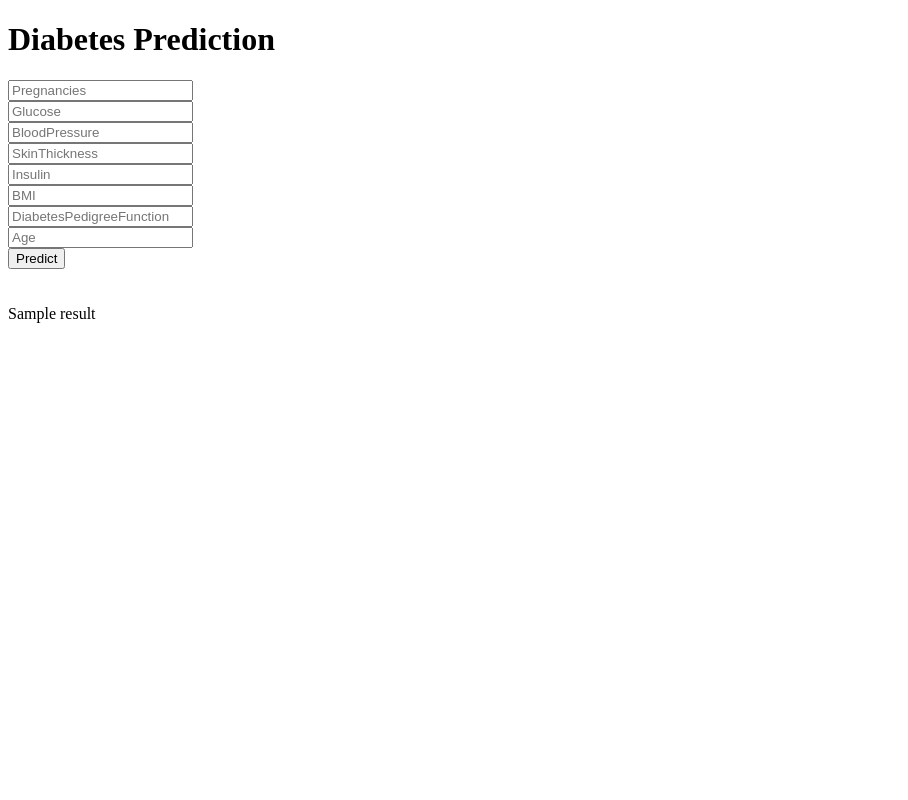
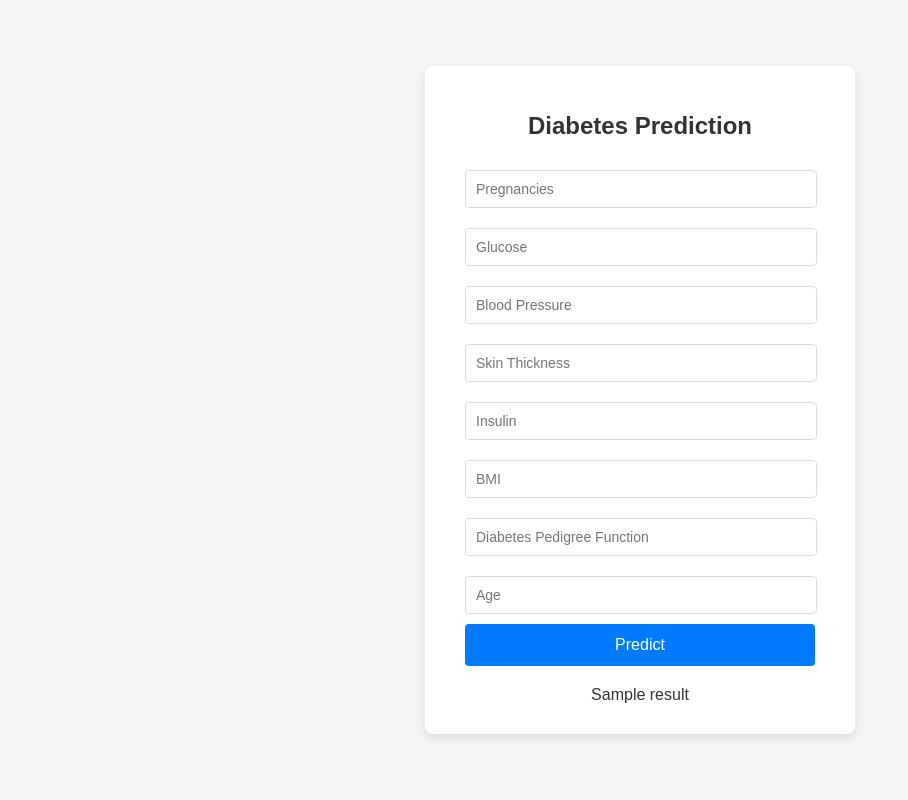
Before and after one commit to Komal-Dev-Ops/Diabetic_Predection, a Flask app: template templates/home.html in a window 1280 px wide. Shown: the whole page, without its empty margins (0-908 px from the left). Run offline with Flask 3, Linux system fonts and the light colour scheme; the template is opened without the code that fills it: most values are stand-ins (such as "Sample title", 1, 10 or a date in 2020); parts of the project's set-up code (start-up, migrations or seed data) failed here and were passed over.

Commit message:
update home.html

```diff
--- a/templates/home.html
+++ b/templates/home.html
@@ -1,35 +1,79 @@
 <!DOCTYPE html>
-<html >
+<html lang="en">
 <head>
   <meta charset="UTF-8">
-  <title>ML API</title>
-
+  <meta name="viewport" content="width=device-width, initial-scale=1.0">
+  <title>Diabetic Prediction App</title>
+  <style>
+    body {
+      font-family: Arial, sans-serif;
+      background: #f5f5f5;
+      margin: 0;
+      padding: 0;
+      display: flex;
+      justify-content: center;
+      align-items: center;
+      height: 100vh;
+    }
+    .login {
+      background: #ffffff;
+      border-radius: 8px;
+      box-shadow: 0 4px 10px rgba(0, 0, 0, 0.1);
+      padding: 30px 40px;
+      width: 350px;
+      text-align: center;
+    }
+    .login h1 {
+      margin-bottom: 20px;
+      font-size: 24px;
+      color: #333;
+    }
+    .login input[type="text"] {
+      width: calc(100% - 20px);
+      padding: 10px;
+      margin: 10px 0;
+      border: 1px solid #ddd;
+      border-radius: 4px;
+      font-size: 14px;
+    }
+    .login button {
+      width: 100%;
+      padding: 12px;
+      background: #007bff;
+      border: none;
+      border-radius: 4px;
+      color: #fff;
+      font-size: 16px;
+      cursor: pointer;
+      transition: background 0.3s ease;
+    }
+    .login button:hover {
+      background: #0056b3;
+    }
+    .result {
+      margin-top: 20px;
+      color: #333;
+      font-size: 16px;
+    }
+  </style>
 </head>
-
 <body>
- <div class="login">
-	<h1>Diabetes Prediction</h1>
-    <form action="{{ url_for('predict_datapoint')}}" method="post">
-      <input type="text" name="Pregnancies" placeholder="Pregnancies" required="required" /><br>
-    	<input type="text" name="Glucose" placeholder="Glucose" required="required" /><br>
-        <input type="text" name="BloodPressure" placeholder="BloodPressure" required="required" /><br>
-        <input type="text" name="SkinThickness" placeholder="SkinThickness" required="required" /><br>
-        <input type="text" name="Insulin" placeholder="Insulin" required="required" /><br>
-        <input type="text" name="BMI" placeholder="BMI" required="required" /><br>
-        <input type="text" name="DiabetesPedigreeFunction" placeholder="DiabetesPedigreeFunction" required="required" /><br>
-        <input type="text" name="Age" placeholder="Age" required="required" /><br>
-
-
-        <button type="submit" class="btn btn-primary btn-block btn-large">Predict</button>
+  <div class="login">
+    <h1>Diabetes Prediction</h1>
+    <form action="{{ url_for('predict_datapoint') }}" method="post">
+      <input type="text" name="Pregnancies" placeholder="Pregnancies" required />
+      <input type="text" name="Glucose" placeholder="Glucose" required />
+      <input type="text" name="BloodPressure" placeholder="Blood Pressure" required />
+      <input type="text" name="SkinThickness" placeholder="Skin Thickness" required />
+      <input type="text" name="Insulin" placeholder="Insulin" required />
+      <input type="text" name="BMI" placeholder="BMI" required />
+      <input type="text" name="DiabetesPedigreeFunction" placeholder="Diabetes Pedigree Function" required />
+      <input type="text" name="Age" placeholder="Age" required />
+      <button type="submit">Predict</button>
     </form>
-<body>
-
-   <br>
-   <br>
-
-
- </div>
- {{result}}
-
+    <div class="result">
+      {{ result }}
+    </div>
+  </div>
 </body>
 </html>
```
